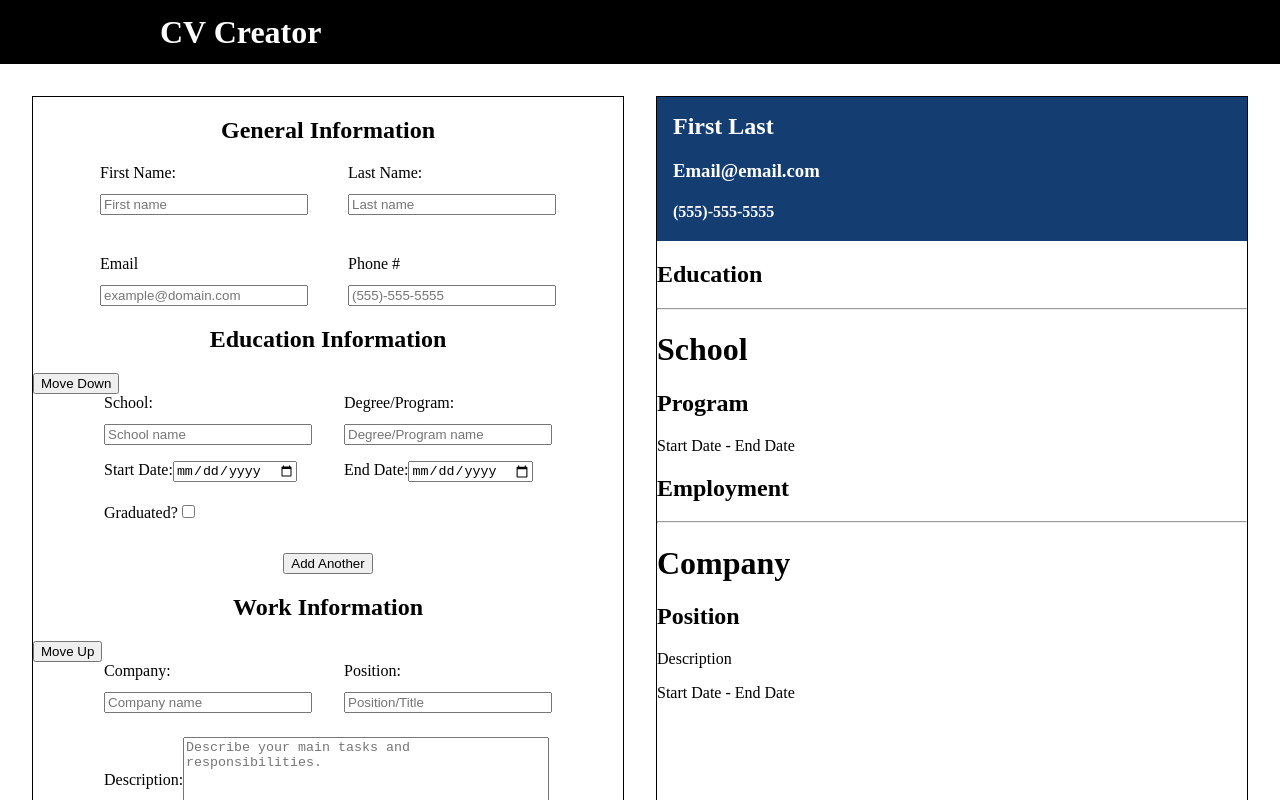
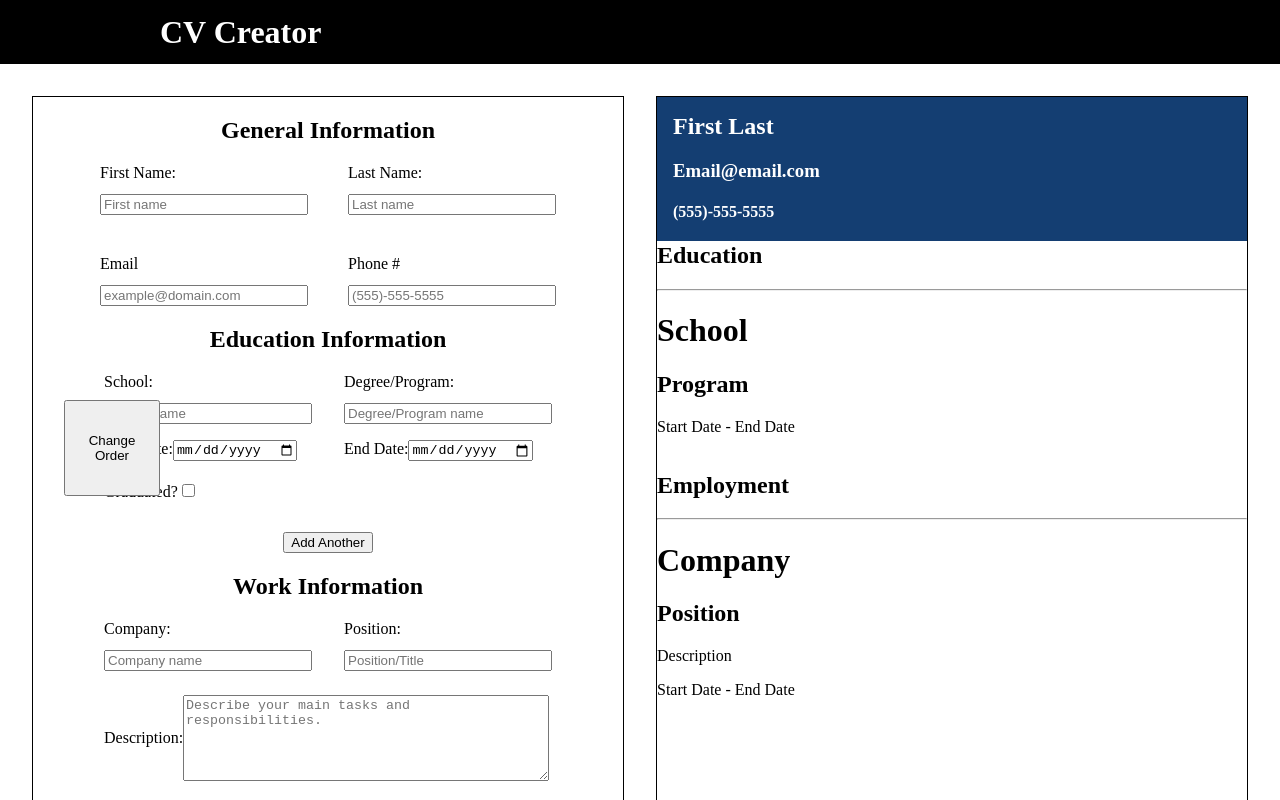
Before and after one commit to ZacharyDangelo/top-react-cv, a React (Create React App) app: page / in a window 1280 px wide. Shown: the top 800 px of the page. Built offline with nearby package versions, Linux system fonts and the light colour scheme.

Commit message:
Added functionality for the order of displayed items to change on the CV display side.

```diff
--- a/src/App.css
+++ b/src/App.css
@@ -46,6 +46,14 @@ header>h1{
   grid-row: 4 / 5;
 }
 
+.move-button{
+  position:absolute;
+  top: 50%;
+  left: 5%;
+  height: 6rem;
+  width: 6rem;
+}
+
 .general-information-input>form{
   display:grid;
   grid-template-rows: 1fr 1fr;
@@ -86,6 +94,16 @@ header>h1{
 
 .display-section{
   border: thin solid black;
+  display:grid;
+  grid-template-rows: 125px .333fr auto;
+}
+
+.first-display{
+  grid-row: 2/3;
+}
+
+.second-display{
+  grid-row: 3/4;
 }
 
 .text-input{
--- a/src/App.js
+++ b/src/App.js
@@ -226,24 +226,27 @@ class App extends Component {
 
               <div class={this.state.firstSection === "education" ? "first-input" : "second-input"}>
                 <h2 className="section-header">Education Information</h2>
-                <button onClick={this.changeSectionOrder}>Move Down</button>
+                <button class="move-button" onClick={this.changeSectionOrder}>Change Order</button>
                 <EducationInformationInput onFormAdded={this.handleEducationFormAdded} onFormRemoved={this.handleEducationFormRemoved} onChange={this.handleEducationInfoChange}/>
               </div>
               <div class={this.state.firstSection === "work" ? "first-input" : "second-input"}>
                 <h2 className="section-header">Work Information</h2>
-                <button onClick={this.changeSectionOrder}>Move Up</button>
                 <WorkInformationInput onFormAdded={this.handleWorkFormAdded} onFormRemoved={this.handleWorkFormRemoved} onChange={this.handleWorkInfoChange}/>
               </div>
 
             </div>
             <div className="display-section">
               <CVHeader info={this.state.generalInfo} />
+              <div className={this.state.firstSection === "education" ? "first-display" : "second-display"}>
                 <h2>Education</h2>
                     <hr></hr>
                 {this.state.educationSections.map((section) => <CVEducationSection key={section.id} info={section} />)}
+              </div>
+              <div className={this.state.firstSection === "work" ? "first-display" : "second-display"}>
                 <h2>Employment</h2>
                 <hr></hr>
                 {this.state.workSections.map((section) => <CVWorkSection key={section.id} info={section} />)}
+              </div>
             </div>
           </div>
       </div>
```
Lines whose indentation alone changed are shown as unchanged.
